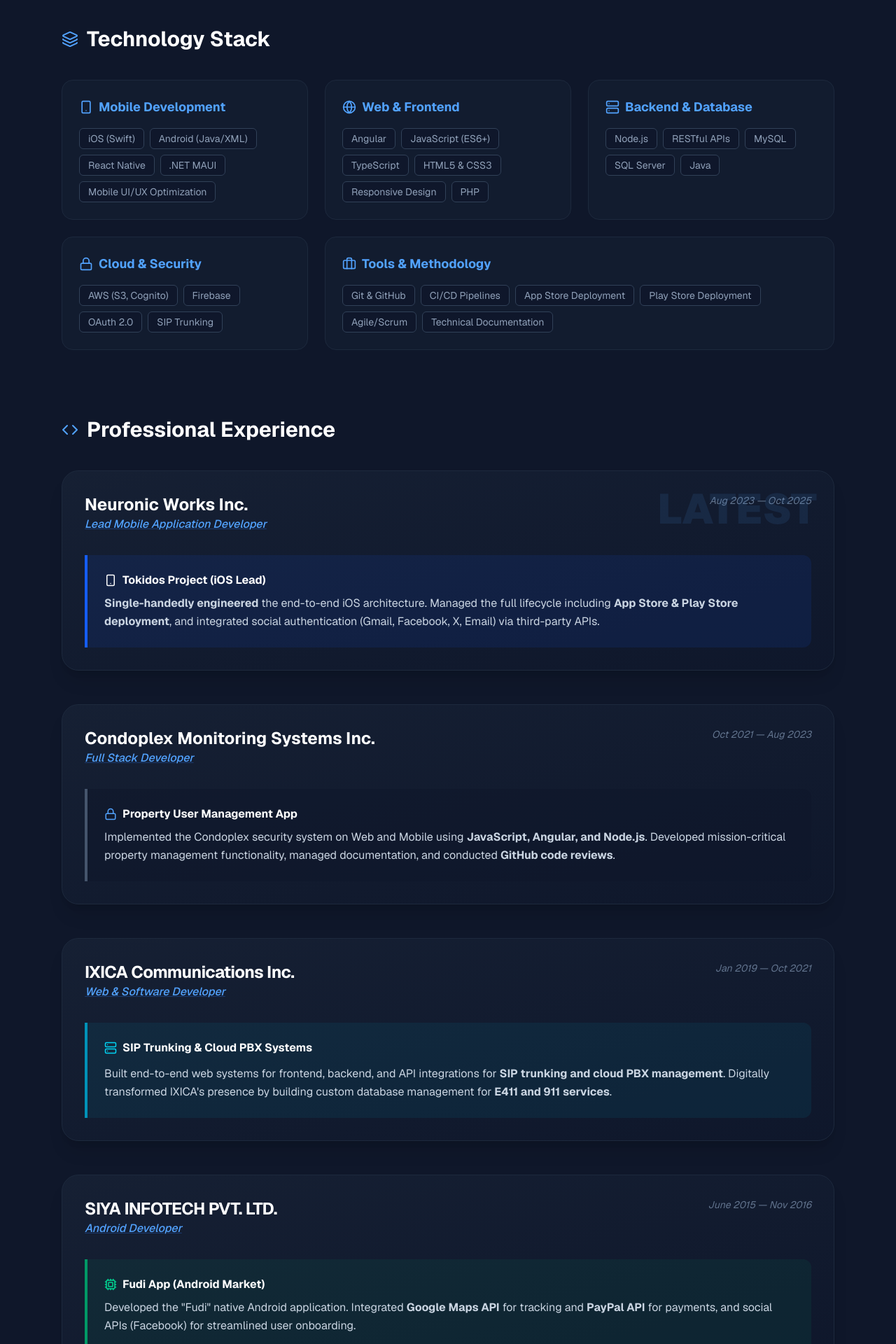
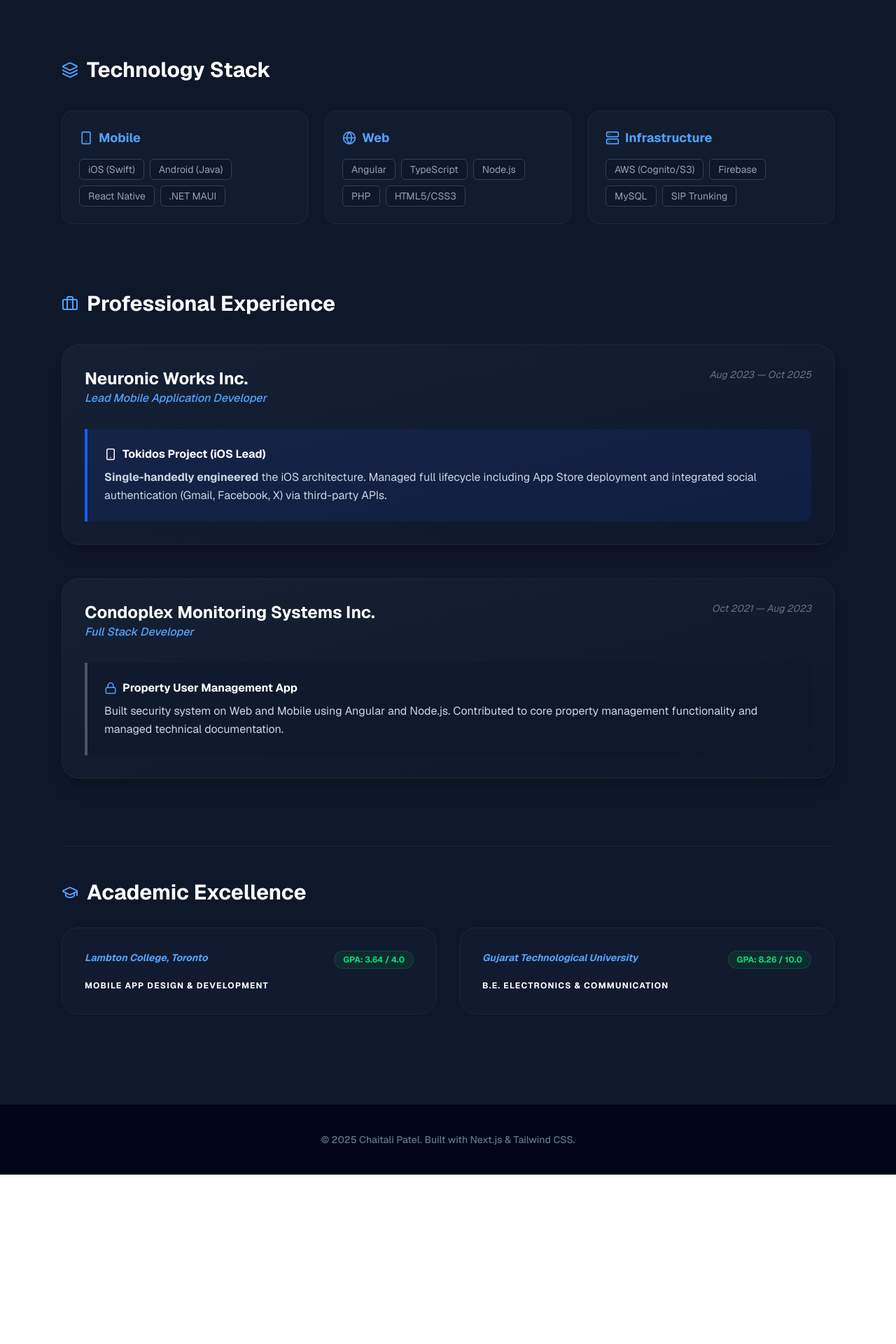
Before and after one commit to sitsiya/chaitali_portfolio, a Next.js app: page / in a window 1280 px wide. Shown: the part 880-2800 px from the top of the page at 70% size. After the commit the page ends 2558 px from the top, so only its background shows below. Built offline with nearby package versions, Linux system fonts and the light colour scheme.

Commit message:
download resume commit

```diff
--- a/src/app/page.tsx
+++ b/src/app/page.tsx
@@ -1,5 +1,5 @@
 import React from 'react';
-import { ShieldCheck, MapPin, Briefcase, Code, GraduationCap, Github, Globe, Smartphone, Lock, Server, Cpu, Target, Layers } from 'lucide-react';
+import { ShieldCheck, MapPin, Briefcase, Code, GraduationCap, Github, Globe, Smartphone, Lock, Server, Cpu, Target, Layers, FileText, Download } from 'lucide-react';
 
 export default function Portfolio() {
   return (
@@ -10,10 +10,17 @@
           <span className="text-xl font-bold bg-gradient-to-r from-blue-400 to-cyan-400 bg-clip-text text-transparent">
             CP. Dev
           </span>
-          <div className="flex gap-6 text-sm font-medium">
-            <a href="mailto:chaitalip14@gmail.com" className="hover:text-blue-400 transition">Email</a>
-            <a href="https://www.linkedin.com/in/chaitali-patel-full-stack-developer-712aaa9a/" target="_blank" rel="noopener noreferrer" className="hover:text-blue-400 transition">LinkedIn</a>
-            <a href="https://github.com/sitsiya" target="_blank" rel="noopener noreferrer" className="hover:text-blue-400 transition">GitHub</a>
+          <div className="flex gap-4 md:gap-6 text-sm font-medium items-center">
+            <a href="mailto:chaitalip14@gmail.com" className="hover:text-blue-400 transition hidden md:block">Email</a>
+            <a href="https://www.linkedin.com/in/chaitali-patel-full-stack-developer-712aaa9a/" target="_blank" rel="noopener noreferrer" className="hover:text-blue-400 transition hidden md:block">LinkedIn</a>
+            {/* Secondary Download Button in Nav */}
+            <a
+              href="/CHAITALI-Resume-2025.pdf"
+              download
+              className="flex items-center gap-2 bg-slate-800 hover:bg-slate-700 text-white px-3 py-1.5 rounded-lg border border-slate-700 transition text-xs"
+            >
+              <Download size={14} /> Resume
+            </a>
           </div>
         </div>
       </nav>
@@ -32,6 +39,20 @@
             Senior Mobile & Full Stack Developer with <span className="text-blue-400 font-bold">8+ years</span> of experience
             specializing in high-security architectures and cross-platform ecosystems.
           </p>
+
+          {/* MAIN DOWNLOAD BUTTON */}
+          <div className="flex flex-wrap justify-center gap-4 mb-10">
+            <a
+              href="/CHAITALI-Resume-2025.pdf"
+              download
+              className="flex items-center gap-3 bg-blue-600 hover:bg-blue-500 text-white px-8 py-4 rounded-2xl font-bold text-lg transition shadow-lg shadow-blue-500/20 group"
+            >
+              <FileText size={22} />
+              Download Full Resume (PDF)
+              <Download size={18} className="group-hover:translate-y-1 transition-transform" />
+            </a>
+          </div>
+
           <div className="flex flex-wrap justify-center gap-4 text-sm">
             <div className="flex items-center gap-2 bg-slate-800/50 px-4 py-2 rounded-lg border border-slate-700">
               <MapPin size={16} className="text-blue-400" />
@@ -47,71 +68,57 @@
               <Target className="text-blue-400" /> Career Objective
             </h2>
             <p className="text-slate-300 text-lg leading-relaxed italic">
-              "Versatile Mobile and Full-Stack Developer with 8+ years of hands-on experience in designing, building, and deploying scalable native and cross-platform applications. My objective is to leverage my expertise in <strong>iOS (Swift), Android, React Native, and .NET MAUI</strong> to deliver polished, high-performing products. I am committed to bridging user experience with robust backend architecture while optimizing performance through clean, maintainable code in a fast-paced Canadian tech environment."
+              "Versatile Mobile and Full-Stack Developer with 8+ years of hands-on experience. My objective is to leverage my expertise in <strong>iOS, Android, React Native, and .NET MAUI</strong> to deliver polished products while optimizing performance through clean, maintainable code."
             </p>
           </div>
         </section>
 
-        {/* DETAILED TECHNOLOGY STACK */}
+        {/* TECHNOLOGY STACK */}
         <section className="mb-24">
           <h2 className="text-3xl font-bold text-white mb-10 flex items-center gap-3">
             <Layers className="text-blue-400" /> Technology Stack
           </h2>
           <div className="grid grid-cols-1 md:grid-cols-2 lg:grid-cols-3 gap-6">
             <div className="p-6 rounded-2xl bg-slate-800/30 border border-slate-800">
-              <h3 className="text-blue-400 font-bold mb-4 flex items-center gap-2 text-lg"><Smartphone size={20}/> Mobile Development</h3>
+              <h3 className="text-blue-400 font-bold mb-4 flex items-center gap-2 text-lg"><Smartphone size={20}/> Mobile</h3>
               <div className="flex flex-wrap gap-2 text-sm text-slate-400">
-                {['iOS (Swift)', 'Android (Java/XML)', 'React Native', '.NET MAUI', 'Mobile UI/UX Optimization'].map(t => <span key={t} className="bg-slate-900 px-3 py-1 rounded-md border border-slate-700">{t}</span>)}
+                {['iOS (Swift)', 'Android (Java)', 'React Native', '.NET MAUI'].map(t => <span key={t} className="bg-slate-900 px-3 py-1 rounded-md border border-slate-700">{t}</span>)}
               </div>
             </div>
             <div className="p-6 rounded-2xl bg-slate-800/30 border border-slate-800">
-              <h3 className="text-blue-400 font-bold mb-4 flex items-center gap-2 text-lg"><Globe size={20}/> Web & Frontend</h3>
+              <h3 className="text-blue-400 font-bold mb-4 flex items-center gap-2 text-lg"><Globe size={20}/> Web</h3>
               <div className="flex flex-wrap gap-2 text-sm text-slate-400">
-                {['Angular', 'JavaScript (ES6+)', 'TypeScript', 'HTML5 & CSS3', 'Responsive Design', 'PHP'].map(t => <span key={t} className="bg-slate-900 px-3 py-1 rounded-md border border-slate-700">{t}</span>)}
+                {['Angular', 'TypeScript', 'Node.js', 'PHP', 'HTML5/CSS3'].map(t => <span key={t} className="bg-slate-900 px-3 py-1 rounded-md border border-slate-700">{t}</span>)}
               </div>
             </div>
             <div className="p-6 rounded-2xl bg-slate-800/30 border border-slate-800">
-              <h3 className="text-blue-400 font-bold mb-4 flex items-center gap-2 text-lg"><Server size={20}/> Backend & Database</h3>
+              <h3 className="text-blue-400 font-bold mb-4 flex items-center gap-2 text-lg"><Server size={20}/> Infrastructure</h3>
               <div className="flex flex-wrap gap-2 text-sm text-slate-400">
-                {['Node.js', 'RESTful APIs', 'MySQL', 'SQL Server', 'Java'].map(t => <span key={t} className="bg-slate-900 px-3 py-1 rounded-md border border-slate-700">{t}</span>)}
-              </div>
-            </div>
-            <div className="p-6 rounded-2xl bg-slate-800/30 border border-slate-800">
-              <h3 className="text-blue-400 font-bold mb-4 flex items-center gap-2 text-lg"><Lock size={20}/> Cloud & Security</h3>
-              <div className="flex flex-wrap gap-2 text-sm text-slate-400">
-                {['AWS (S3, Cognito)', 'Firebase', 'OAuth 2.0', 'SIP Trunking'].map(t => <span key={t} className="bg-slate-900 px-3 py-1 rounded-md border border-slate-700">{t}</span>)}
-              </div>
-            </div>
-            <div className="p-6 rounded-2xl bg-slate-800/30 border border-slate-800 lg:col-span-2">
-              <h3 className="text-blue-400 font-bold mb-4 flex items-center gap-2 text-lg"><Briefcase size={20}/> Tools & Methodology</h3>
-              <div className="flex flex-wrap gap-2 text-sm text-slate-400">
-                {['Git & GitHub', 'CI/CD Pipelines', 'App Store Deployment', 'Play Store Deployment', 'Agile/Scrum', 'Technical Documentation'].map(t => <span key={t} className="bg-slate-900 px-3 py-1 rounded-md border border-slate-700">{t}</span>)}
+                {['AWS (Cognito/S3)', 'Firebase', 'MySQL', 'SIP Trunking'].map(t => <span key={t} className="bg-slate-900 px-3 py-1 rounded-md border border-slate-700">{t}</span>)}
               </div>
             </div>
           </div>
         </section>
 
-        {/* PROFESSIONAL EXPERIENCE SECTION (Uniform Style) */}
+        {/* EXPERIENCE SECTION */}
         <section className="mb-24">
           <h2 className="text-3xl font-bold text-white mb-10 flex items-center gap-3">
-            <Code className="text-blue-400" /> Professional Experience
+            <Briefcase className="text-blue-400" /> Professional Experience
           </h2>
-
           <div className="space-y-12">
             {/* NEURONIC WORKS */}
             <div className="relative group p-8 rounded-3xl bg-gradient-to-br from-slate-800/50 to-slate-900 border border-slate-800 overflow-hidden shadow-xl">
-              <div className="absolute top-0 right-0 p-6 opacity-10 group-hover:opacity-20 transition text-6xl font-black text-blue-400 uppercase">Latest</div>
               <div className="flex flex-col md:flex-row justify-between mb-8 gap-4">
                 <div>
                   <h3 className="text-2xl font-bold text-white">Neuronic Works Inc.</h3>
-                  <p className="text-blue-400 font-medium italic underline decoration-blue-500/30">Lead Mobile Application Developer</p>
+                  <p className="text-blue-400 font-medium italic">Lead Mobile Application Developer</p>
                 </div>
                 <div className="text-right text-slate-500 text-sm italic">Aug 2023 — Oct 2025</div>
               </div>
               <div className="bg-blue-600/10 border-l-4 border-blue-600 p-6 rounded-r-xl">
                 <h4 className="text-white font-bold mb-2 flex items-center gap-2"><Smartphone size={18} /> Tokidos Project (iOS Lead)</h4>
-                <p className="text-slate-300 leading-relaxed">
-                  <strong>Single-handedly engineered</strong> the end-to-end iOS architecture. Managed the full lifecycle including <strong>App Store & Play Store deployment</strong>, and integrated social authentication (Gmail, Facebook, X, Email) via third-party APIs.
+                <p className="text-slate-300 leading-relaxed text-sm md:text-base">
+                  <strong>Single-handedly engineered</strong> the iOS architecture. Managed full lifecycle including App Store deployment and integrated social authentication (Gmail, Facebook, X) via third-party APIs.
                 </p>
               </div>
             </div>
@@ -121,55 +128,21 @@
               <div className="flex flex-col md:flex-row justify-between mb-8 gap-4">
                 <div>
                   <h3 className="text-2xl font-bold text-white">Condoplex Monitoring Systems Inc.</h3>
-                  <p className="text-blue-400 font-medium italic underline decoration-blue-500/30">Full Stack Developer</p>
+                  <p className="text-blue-400 font-medium italic">Full Stack Developer</p>
                 </div>
                 <div className="text-right text-slate-500 text-sm italic">Oct 2021 — Aug 2023</div>
               </div>
               <div className="bg-slate-900/50 border-l-4 border-slate-600 p-6 rounded-r-xl">
                 <h4 className="text-white font-bold mb-2 flex items-center gap-2"><Lock size={18} className="text-blue-400" /> Property User Management App</h4>
-                <p className="text-slate-300 leading-relaxed">
-                  Implemented the Condoplex security system on Web and Mobile using <strong>JavaScript, Angular, and Node.js</strong>. Developed mission-critical property management functionality, managed documentation, and conducted <strong>GitHub code reviews</strong>.
-                </p>
-              </div>
-            </div>
-
-            {/* IXICA */}
-            <div className="relative group p-8 rounded-3xl bg-gradient-to-br from-slate-800/50 to-slate-900 border border-slate-800 overflow-hidden shadow-xl">
-              <div className="flex flex-col md:flex-row justify-between mb-8 gap-4">
-                <div>
-                  <h3 className="text-2xl font-bold text-white tracking-tight">IXICA Communications Inc.</h3>
-                  <p className="text-blue-400 font-medium italic underline decoration-blue-500/30">Web & Software Developer</p>
-                </div>
-                <div className="text-right text-slate-500 text-sm italic">Jan 2019 — Oct 2021</div>
-              </div>
-              <div className="bg-cyan-600/10 border-l-4 border-cyan-600 p-6 rounded-r-xl">
-                <h4 className="text-white font-bold mb-3 flex items-center gap-2"><Server size={18} className="text-cyan-400" /> SIP Trunking & Cloud PBX Systems</h4>
-                <p className="text-slate-300 leading-relaxed">
-                  Built end-to-end web systems for frontend, backend, and API integrations for <strong>SIP trunking and cloud PBX management</strong>. Digitally transformed IXICA's presence by building custom database management for <strong>E411 and 911 services</strong>.
-                </p>
-              </div>
-            </div>
-
-            {/* SIYA INFOTECH */}
-            <div className="relative group p-8 rounded-3xl bg-gradient-to-br from-slate-800/50 to-slate-900 border border-slate-800 overflow-hidden shadow-xl">
-              <div className="flex flex-col md:flex-row justify-between mb-8 gap-4">
-                <div>
-                  <h3 className="text-2xl font-bold text-white tracking-tight uppercase">Siya InfoTech Pvt. Ltd.</h3>
-                  <p className="text-blue-400 font-medium italic underline decoration-blue-500/30">Android Developer</p>
-                </div>
-                <div className="text-right text-slate-500 text-sm italic">June 2015 — Nov 2016</div>
-              </div>
-              <div className="bg-emerald-600/10 border-l-4 border-emerald-600 p-6 rounded-r-xl">
-                <h4 className="text-white font-bold mb-2 flex items-center gap-2"><Cpu size={18} className="text-emerald-400" /> Fudi App (Android Market)</h4>
-                <p className="text-slate-300 leading-relaxed">
-                  Developed the "Fudi" native Android application. Integrated <strong>Google Maps API</strong> for tracking and <strong>PayPal API</strong> for payments, and social APIs (Facebook) for streamlined user onboarding.
+                <p className="text-slate-300 leading-relaxed text-sm md:text-base">
+                  Built security system on Web and Mobile using Angular and Node.js. Contributed to core property management functionality and managed technical documentation.
                 </p>
               </div>
             </div>
           </div>
         </section>
 
-        {/* EDUCATION SECTION */}
+        {/* ACADEMIC EXCELLENCE */}
         <section className="py-12 border-t border-slate-800">
            <h2 className="text-3xl font-bold text-white mb-8 flex items-center gap-3">
             <GraduationCap className="text-blue-400" /> Academic Excellence
@@ -180,14 +153,14 @@
                 <p className="text-blue-400 font-bold italic text-sm">Lambton College, Toronto</p>
                 <span className="bg-green-500/10 text-green-400 text-xs px-3 py-1 rounded-full border border-green-500/20 font-bold">GPA: 3.64 / 4.0</span>
               </div>
-              <h4 className="text-white font-bold uppercase text-sm tracking-widest leading-relaxed">Mobile App Design & Development</h4>
+              <h4 className="text-white font-bold uppercase text-xs tracking-widest">Mobile App Design & Development</h4>
             </div>
             <div className="bg-slate-800/20 p-8 rounded-3xl border border-slate-800">
               <div className="flex justify-between items-start mb-4">
                 <p className="text-blue-400 font-bold italic text-sm">Gujarat Technological University</p>
                 <span className="bg-green-500/10 text-green-400 text-xs px-3 py-1 rounded-full border border-green-500/20 font-bold">GPA: 8.26 / 10.0</span>
               </div>
-              <h4 className="text-white font-bold uppercase text-sm tracking-widest leading-relaxed">B.E. Electronics & Communication</h4>
+              <h4 className="text-white font-bold uppercase text-xs tracking-widest">B.E. Electronics & Communication</h4>
             </div>
           </div>
         </section>
```
Also changed, not shown: 1 other file (tests, documents, lock files or other folders).
